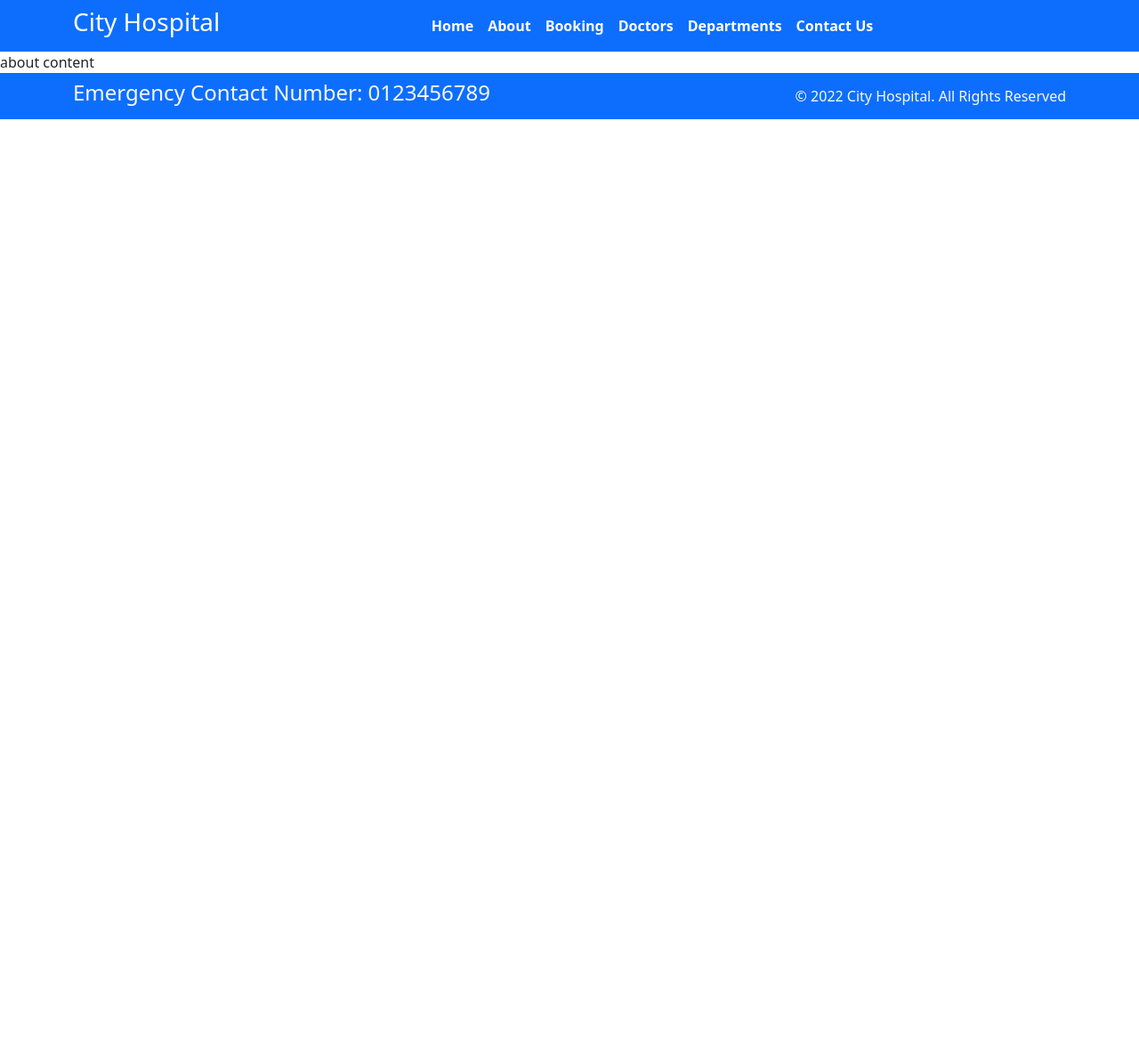
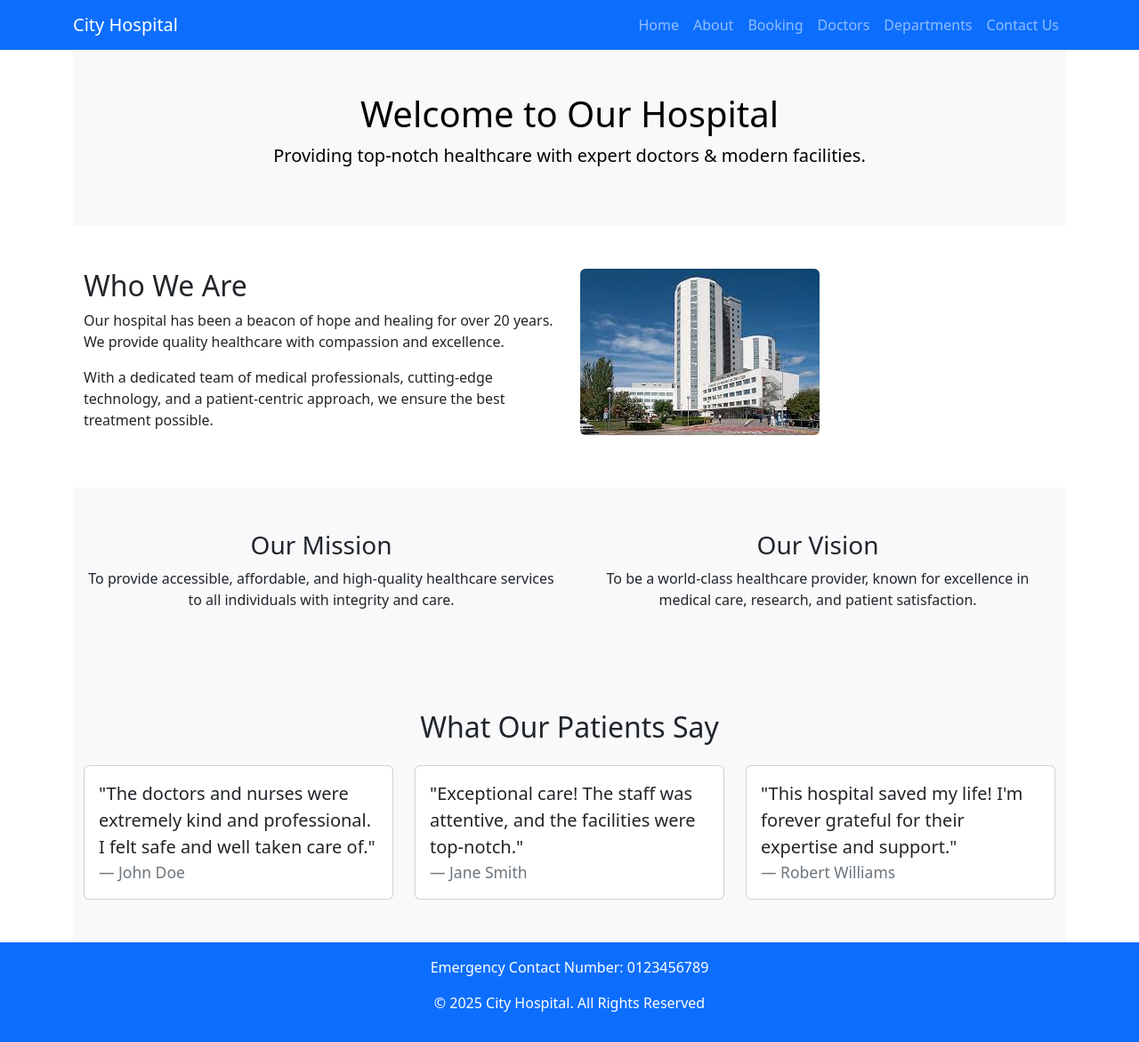
Before and after one commit to jalala-pv/hospitalmanagement, a Django app: page /about/ in a window 1280 px wide. Shown: the whole page at 89% size. Before the commit the page ends 134 px from the top, so only its background shows below. Run offline with Django 5.2, Linux system fonts and the light colour scheme; some libraries are stand-ins or nearby versions.

Commit message:
aboutcontact

```diff
--- a/django_tutorial/templates/about.html
+++ b/django_tutorial/templates/about.html
@@ -1,3 +1,90 @@
 {%extends 'base.html'%}
 {% block title %}about page1{% endblock %}
-{% block content %}about content{% endblock %}
+{% block content %}{% load static %}
+<!DOCTYPE html>
+<html lang="en">
+<head>
+    <meta charset="UTF-8">
+    <meta name="viewport" content="width=device-width, initial-scale=1">
+    <title>About Us - Hospital Management</title>
+    <link href="https://cdn.jsdelivr.net/npm/bootstrap@5.3.0/dist/css/bootstrap.min.css" rel="stylesheet">
+</head>
+<body>
+
+
+
+<!-- Hero Section -->
+<header class="bg-light text-black text-center py-5">
+    <div class="container">
+        <h1>Welcome to Our Hospital</h1>
+        <p class="lead">Providing top-notch healthcare with expert doctors & modern facilities.</p>
+    </div>
+</header>
+
+<!-- About Section -->
+<section class="container my-5">
+    <div class="row">
+        <div class="col-md-6">
+            <h2>Who We Are</h2>
+            <p>Our hospital has been a beacon of hope and healing for over 20 years. We provide quality healthcare with compassion and excellence.</p>
+            <p>With a dedicated team of medical professionals, cutting-edge technology, and a patient-centric approach, we ensure the best treatment possible.</p>
+        </div>
+        <div class="col-md-6">
+            <img src="{% static 'images/download.jpg' %}" class="img-fluid rounded" alt="Hospital Building">
+        </div>
+    </div>
+</section>
+
+<!-- Mission & Vision -->
+<section class="bg-light py-5">
+    <div class="container">
+        <div class="row text-center">
+            <div class="col-md-6">
+                <h3>Our Mission</h3>
+                <p>To provide accessible, affordable, and high-quality healthcare services to all individuals with integrity and care.</p>
+            </div>
+            <div class="col-md-6">
+                <h3>Our Vision</h3>
+                <p>To be a world-class healthcare provider, known for excellence in medical care, research, and patient satisfaction.</p>
+            </div>
+        </div>
+    </div>
+</section>
+
+
+
+<!-- Testimonials -->
+<section class="bg-light py-5">
+    <div class="container">
+        <h2 class="text-center">What Our Patients Say</h2>
+        <div class="row mt-4">
+            <div class="col-md-4">
+                <div class="card p-3">
+                    <blockquote class="blockquote mb-0">
+                        <p>"The doctors and nurses were extremely kind and professional. I felt safe and well taken care of."</p>
+                        <footer class="blockquote-footer">John Doe</footer>
+                    </blockquote>
+                </div>
+            </div>
+            <div class="col-md-4">
+                <div class="card p-3">
+                    <blockquote class="blockquote mb-0">
+                        <p>"Exceptional care! The staff was attentive, and the facilities were top-notch."</p>
+                        <footer class="blockquote-footer">Jane Smith</footer>
+                    </blockquote>
+                </div>
+            </div>
+            <div class="col-md-4">
+                <div class="card p-3">
+                    <blockquote class="blockquote mb-0">
+                        <p>"This hospital saved my life! I'm forever grateful for their expertise and support."</p>
+                        <footer class="blockquote-footer">Robert Williams</footer>
+                    </blockquote>
+                </div>
+            </div>
+        </div>
+    </div>
+</section>
+
+
+{% endblock %}
--- a/django_tutorial/templates/base.html
+++ b/django_tutorial/templates/base.html
@@ -1,90 +1,58 @@
-
-{%load static %}
 <!DOCTYPE html>
-<html>
-
+<html lang="en">
 <head>
     <meta charset="UTF-8">
-    <title>{% block title %}{% endblock %}</title>
-
-    <meta charset="utf-8">
-    <meta name="viewport"
-      content="width=device-width, initial-scale=1, shrink-to-fit=no">
-    <meta name="description" content="">
-    <meta name="author" content="">
-    <link rel="stylesheet"
-      href=" https://cdn.jsdelivr.net/npm/bootstrap@5.1.3/dist/css/bootstrap.min.css ">
-    <link rel="stylesheet"
-      href="https://use.fontawesome.com/releases/v5.2.0/css/all.css">
-    <link rel="stylesheet"
-      href="{%static '/css/style.css'%}">
-
+    <meta name="viewport" content="width=device-width, initial-scale=1">
+    <title>{% block title %}City Hospital{% endblock %}</title>
+    <link href="https://cdn.jsdelivr.net/npm/bootstrap@5.3.0/dist/css/bootstrap.min.css" rel="stylesheet">
+    <style>
+        /* Ensure full height */
+        html, body {
+            height: 100%;
+            margin: 0;
+            display: flex;
+            flex-direction: column;
+        }
+        /* Push footer to bottom */
+        .content {
+            flex: 1;
+        }
+    </style>
 </head>
-
 <body>
 
-    <nav class="navbar bg-primary navbar-expand-md ">
+<!-- Navbar -->
+<nav class="navbar navbar-expand-lg navbar-dark bg-primary">
     <div class="container">
-        <div class="col-2 text-left pl-md-0">
-          <h3 class="text-white"> City Hospital </h3>
-        </div>
-
-        <div
-          class="collapse navbar-collapse justify-content-center col-md-8 navbar-collapse-3">
-          <ul class="navbar-nav justify-content-center  fw-bold">
-            <li class="nav-item active">
-              <a class="nav-link text-white" href="{% url 'home'%}">Home </a>
-            </li>
-            <li class="nav-item">
-              <a class="nav-link text-white" href="{% url 'about'%}">About</a>
-            </li>
-            <li class="nav-item">
-              <a class="nav-link text-white" href="{% url 'booking'%}">Booking</a>
-            </li>
-            <li class="nav-item">
-              <a class="nav-link text-white" href="{% url 'doctors'%}">Doctors</a>
-            </li>
-			 <li class="nav-item">
-              <a class="nav-link text-white" href="{% url 'department'%}">Departments</a>
-            </li>
-            <li class="nav-item">
-              <a class="nav-link text-white" href="{% url 'contact'%}">Contact Us</a>
-            </li>
+        <a class="navbar-brand" href="#">City Hospital</a>
+        <button class="navbar-toggler" type="button" data-bs-toggle="collapse" data-bs-target="#navbarNav">
+            <span class="navbar-toggler-icon"></span>
+        </button>
+        <div class="collapse navbar-collapse" id="navbarNav">
+            <ul class="navbar-nav ms-auto">
+                <li class="nav-item"><a class="nav-link" href="/">Home</a></li>
+                <li class="nav-item"><a class="nav-link" href="/about/">About</a></li>
+                <li class="nav-item"><a class="nav-link" href="/bookings/">Booking</a></li>
+                <li class="nav-item"><a class="nav-link" href="/doctors/">Doctors</a></li>
+                <li class="nav-item"><a class="nav-link" href="/department/">Departments</a></li>
+                <li class="nav-item"><a class="nav-link" href="/contact/">Contact Us</a></li>
             </ul>
         </div>
-
     </div>
 </nav>
 
+<!-- Main Content -->
+<div class="container content">
+    {% block content %}
+    {% endblock %}
+</div>
 
+<!-- Footer -->
+<footer class="bg-primary text-white text-center py-3">
+    <p>Emergency Contact Number: 0123456789</p>
+    <p>&copy; 2025 City Hospital. All Rights Reserved</p>
+</footer>
 
-
-
-    {% block content %}{% endblock %}
-
-
-
-    <section class="">
-      <footer class="pt-2 pb-2  bg-primary text-light">
-        <div class="container">
-          <div class="row align-items-center">
-            <div class="col-12 col-md-8">
-              <h4>Emergency Contact Number: 0123456789</h4>
-            </div>
-            <div class="col-12 col-md-4 mt-4 mt-md-0 text-center text-md-end">
-              © 2022 City Hospital. All Rights Reserved
-            </div>
-          </div>
-        </div>
-      </footer>
-    </section>
-
-    <script
-      src="https://cdn.jsdelivr.net/npm/bootstrap@5.1.3/dist/js/bootstrap.bundle.min.js"
-      integrity="sha384-ka7Sk0Gln4gmtz2MlQnikT1wXgYsOg+OMhuP+IlRH9sENBO0LRn5q+8nbTov4+1p"
-      crossorigin="anonymous"></script>
-
-
+<script src="https://cdn.jsdelivr.net/npm/bootstrap@5.3.0/dist/js/bootstrap.bundle.min.js"></script>
 </body>
-
 </html>
```
Also changed, not shown: django_tutorial/templates/contact.html (+42 -1 lines), django_tutorial/templates/index.html (+13 -1 lines), django_tutorial/static/images/download.jpg (added). Lines whose indentation alone changed are shown as unchanged.
